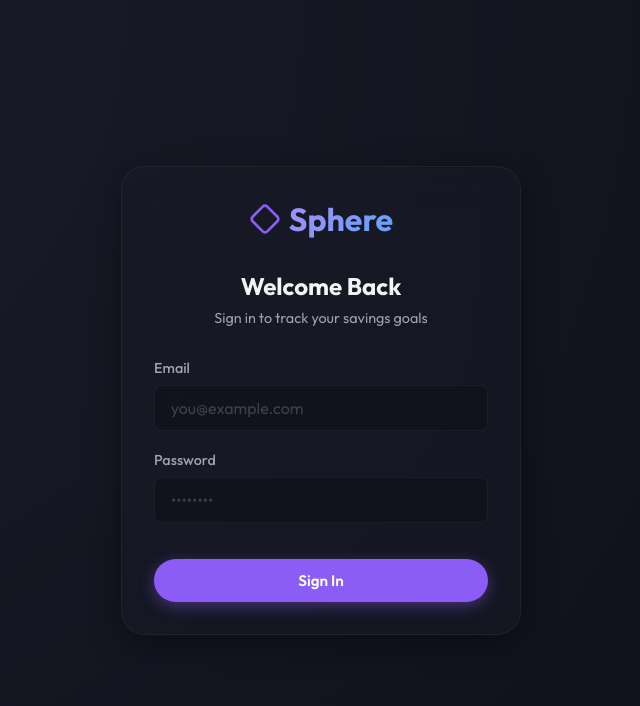
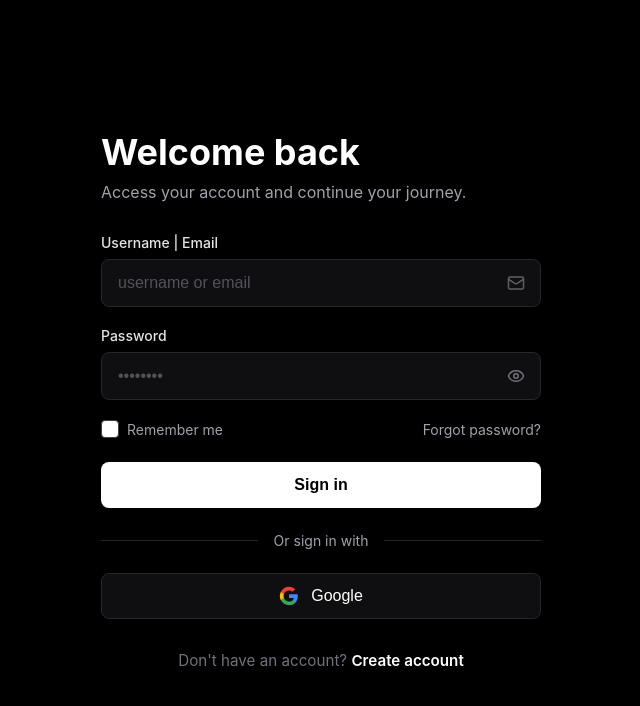
Before and after one commit to nxvneet/savings-tracker, a React (Vite) app: page /login in a window 1280 px wide. Shown: the top 706 px of the page, without its empty margins (319-959 px from the left). Built offline with nearby package versions, Linux system fonts and the light colour scheme.

Commit message:
Update login screen to exactly match new design spec

```diff
--- a/src/pages/Login.css
+++ b/src/pages/Login.css
@@ -1,50 +1,207 @@
-.login-container {
+.login-page-wrapper {
+  background-color: #000000;
+  min-height: 100vh;
   display: flex;
   align-items: center;
   justify-content: center;
-  min-height: 100vh;
-  padding: 1rem;
+  color: #ffffff;
+  font-family: -apple-system, BlinkMacSystemFont, "Segoe UI", Roboto, Helvetica, Arial, sans-serif;
+  padding: 1.5rem;
 }
 
-.login-card {
+.login-form-container {
   width: 100%;
-  max-width: 400px;
-  padding: 2rem;
-  background: var(--card-bg);
-  backdrop-filter: blur(20px);
-  -webkit-backdrop-filter: blur(20px);
-  border: 1px solid var(--card-border);
-  border-radius: var(--radius-lg);
-  box-shadow: var(--glass-shadow);
-  text-align: center;
+  max-width: 440px;
+  display: flex;
+  flex-direction: column;
 }
 
-.login-logo {
+.login-hero-title {
+  font-size: 2.25rem;
+  font-weight: 700;
+  margin-bottom: 0.5rem;
+  color: #ffffff;
+}
+
+.login-hero-subtitle {
+  font-size: 1rem;
+  color: #a1a1aa;
+  margin-bottom: 2rem;
+}
+
+.auth-form-group {
+  display: flex;
+  flex-direction: column;
+  margin-bottom: 1.25rem;
+}
+
+.auth-label {
+  font-size: 0.875rem;
+  font-weight: 500;
+  color: #e4e4e7;
+  margin-bottom: 0.5rem;
+}
+
+.auth-input-wrapper {
+  position: relative;
+  display: flex;
+  align-items: center;
+}
+
+.auth-input {
+  width: 100%;
+  background-color: #0f0f11;
+  border: 1px solid #27272a;
+  border-radius: 8px;
+  padding: 0.875rem 1rem;
+  color: #ffffff;
+  font-size: 1rem;
+  outline: none;
+  transition: border-color 0.2s ease;
+}
+
+.auth-input::placeholder {
+  color: #52525b;
+}
+
+.auth-input:focus {
+  border-color: #52525b;
+}
+
+.auth-input-icon {
+  position: absolute;
+  right: 1rem;
+  color: #71717a;
+  cursor: pointer;
   display: flex;
   align-items: center;
   justify-content: center;
+}
+
+.auth-options {
+  display: flex;
+  justify-content: space-between;
+  align-items: center;
+  margin-bottom: 1.5rem;
+}
+
+.remember-me {
+  display: flex;
+  align-items: center;
   gap: 0.5rem;
+  cursor: pointer;
+}
+
+.remember-checkbox {
+  appearance: none;
+  width: 18px;
+  height: 18px;
+  border: 1px solid #3f3f46;
+  border-radius: 4px;
+  background-color: #ffffff;
+  cursor: pointer;
+}
+
+.remember-text {
+  font-size: 0.875rem;
+  color: #a1a1aa;
+}
+
+.forgot-password {
+  font-size: 0.875rem;
+  color: #a1a1aa;
+  text-decoration: none;
+}
+
+.forgot-password:hover {
+  text-decoration: underline;
+}
+
+.btn-signin {
+  width: 100%;
+  background-color: #ffffff;
+  color: #000000;
+  font-weight: 600;
+  font-size: 1rem;
+  padding: 0.875rem;
+  border-radius: 8px;
+  border: none;
+  cursor: pointer;
+  margin-bottom: 1.5rem;
+  transition: opacity 0.2s ease;
+}
+
+.btn-signin:hover {
+  opacity: 0.9;
+}
+
+.divider {
+  display: flex;
+  align-items: center;
+  text-align: center;
+  margin-bottom: 1.5rem;
+}
+
+.divider::before,
+.divider::after {
+  content: '';
+  flex: 1;
+  border-bottom: 1px solid #27272a;
+}
+
+.divider:not(:empty)::before {
+  margin-right: 1rem;
+}
+
+.divider:not(:empty)::after {
+  margin-left: 1rem;
+}
+
+.divider-text {
+  color: #a1a1aa;
+  font-size: 0.875rem;
+}
+
+.btn-google {
+  width: 100%;
+  background-color: #0f0f11;
+  color: #ffffff;
+  font-weight: 500;
+  font-size: 1rem;
+  padding: 0.75rem;
+  border: 1px solid #27272a;
+  border-radius: 8px;
+  display: flex;
+  align-items: center;
+  justify-content: center;
+  gap: 0.75rem;
+  cursor: pointer;
+  transition: background-color 0.2s ease;
   margin-bottom: 2rem;
 }
 
-.login-title {
-  font-size: 1.5rem;
-  font-weight: 700;
-  margin-bottom: 0.5rem;
+.btn-google:hover {
+  background-color: #18181b;
 }
 
-.login-subtitle {
-  color: var(--text-muted);
-  margin-bottom: 2rem;
-  font-size: 0.9rem;
+.google-icon {
+  width: 20px;
+  height: 20px;
 }
 
-.login-form {
-  display: flex;
-  flex-direction: column;
-  gap: 1.25rem;
+.signup-prompt {
+  text-align: center;
+  font-size: 0.95rem;
+  color: #71717a;
 }
 
-.login-btn {
-  margin-top: 1rem;
+.signup-link {
+  color: #ffffff;
+  font-weight: 600;
+  text-decoration: none;
+  cursor: pointer;
 }
+
+.signup-link:hover {
+  text-decoration: underline;
+}
--- a/src/pages/Login.jsx
+++ b/src/pages/Login.jsx
@@ -1,13 +1,14 @@
 import { useState } from 'react';
 import { useNavigate } from 'react-router-dom';
 import { useStore } from '../store/useStore';
-import { Diamond } from 'lucide-react';
+import { Eye, Mail } from 'lucide-react';
 import './Login.css';
 
 export default function Login() {
   const [email, setEmail] = useState('');
   const [password, setPassword] = useState('');
   const [error, setError] = useState('');
+
   const login = useStore((state) => state.login);
   const navigate = useNavigate();
 
@@ -23,45 +24,79 @@ export default function Login() {
   };
 
   return (
-    <div className="login-container">
-      <div className="login-card animate-fade-in">
-        <div className="login-logo">
-          <Diamond size={32} color="var(--primary)" />
-          <h1 className="text-gradient" style={{ fontSize: '2rem', fontWeight: 700 }}>Sphere</h1>
-        </div>
+    <div className="login-page-wrapper">
+      <div className="login-form-container">
 
-        <h2 className="login-title">Welcome Back</h2>
-        <p className="login-subtitle">Sign in to track your savings goals</p>
+        <h1 className="login-hero-title">Welcome back</h1>
+        <p className="login-hero-subtitle">Access your account and continue your journey.</p>
 
-        <form onSubmit={handleLogin} className="login-form">
-          <div className="input-group">
-            <label className="input-label" style={{ textAlign: 'left' }}>Email</label>
+        <form onSubmit={handleLogin}>
+          <div className="auth-form-group">
+            <label className="auth-label">Username | Email</label>
+            <div className="auth-input-wrapper">
               <input
-              type="email"
-              className="input-field"
-              placeholder="you@example.com"
+                type="text"
+                className="auth-input"
+                placeholder="username or email"
                 value={email}
                 onChange={(e) => setEmail(e.target.value)}
               />
+              <div className="auth-input-icon" style={{ opacity: 0.8 }}>
+                 {/* Simplified icon similar to the exact image icon request */}
+                <Mail size={18} />
+              </div>
+            </div>
           </div>
 
-          <div className="input-group">
-             <label className="input-label" style={{ textAlign: 'left' }}>Password</label>
+          <div className="auth-form-group">
+             <label className="auth-label">Password</label>
+             <div className="auth-input-wrapper">
                <input
                  type="password"
-               className="input-field"
+                 className="auth-input"
                  placeholder="••••••••"
                  value={password}
                  onChange={(e) => setPassword(e.target.value)}
                />
+               <div className="auth-input-icon">
+                 <Eye size={18} />
+               </div>
+             </div>
           </div>
 
-          {error && <span className="error-text">{error}</span>}
+          {error && <span style={{color: '#ef4444', fontSize: '0.85rem', marginBottom: '1rem', display: 'block'}}>{error}</span>}
 
-          <button type="submit" className="btn btn-primary login-btn">
-            Sign In
+          <div className="auth-options">
+            <label className="remember-me">
+              <input type="checkbox" className="remember-checkbox" defaultChecked />
+              <span className="remember-text">Remember me</span>
+            </label>
+            <a href="#" className="forgot-password">Forgot password?</a>
+          </div>
+
+          <button type="submit" className="btn-signin">
+            Sign in
           </button>
         </form>
+
+        <div className="divider">
+          <span className="divider-text">Or sign in with</span>
+        </div>
+
+        <button type="button" className="btn-google">
+          <svg className="google-icon" viewBox="0 0 24 24">
+            <path fill="#4285F4" d="M22.56 12.25c0-.78-.07-1.53-.2-2.25H12v4.26h5.92c-.26 1.37-1.04 2.53-2.21 3.31v2.77h3.57c2.08-1.92 3.28-4.74 3.28-8.09z" />
+            <path fill="#34A853" d="M12 23c2.97 0 5.46-.98 7.28-2.66l-3.57-2.77c-.98.66-2.23 1.06-3.71 1.06-2.86 0-5.29-1.93-6.16-4.53H2.18v2.84C3.99 20.53 7.7 23 12 23z" />
+            <path fill="#FBBC05" d="M5.84 14.09c-.22-.66-.35-1.36-.35-2.09s.13-1.43.35-2.09V7.07H2.18C1.43 8.55 1 10.22 1 12s.43 3.45 1.18 4.93l2.85-2.22.81-.62z" />
+            <path fill="#EA4335" d="M12 5.38c1.62 0 3.06.56 4.21 1.64l3.15-3.15C17.45 2.09 14.97 1 12 1 7.7 1 3.99 3.47 2.18 7.07l3.66 2.84c.87-2.6 3.3-4.53 6.16-4.53z" />
+          </svg>
+          Google
+        </button>
+
+        <div className="signup-prompt">
+          Don't have an account? <span className="signup-link">Create account</span>
+        </div>
+
       </div>
     </div>
   );
```
Also changed, not shown: 1 other file (tests, documents, lock files or other folders). Lines whose indentation alone changed are shown as unchanged.
